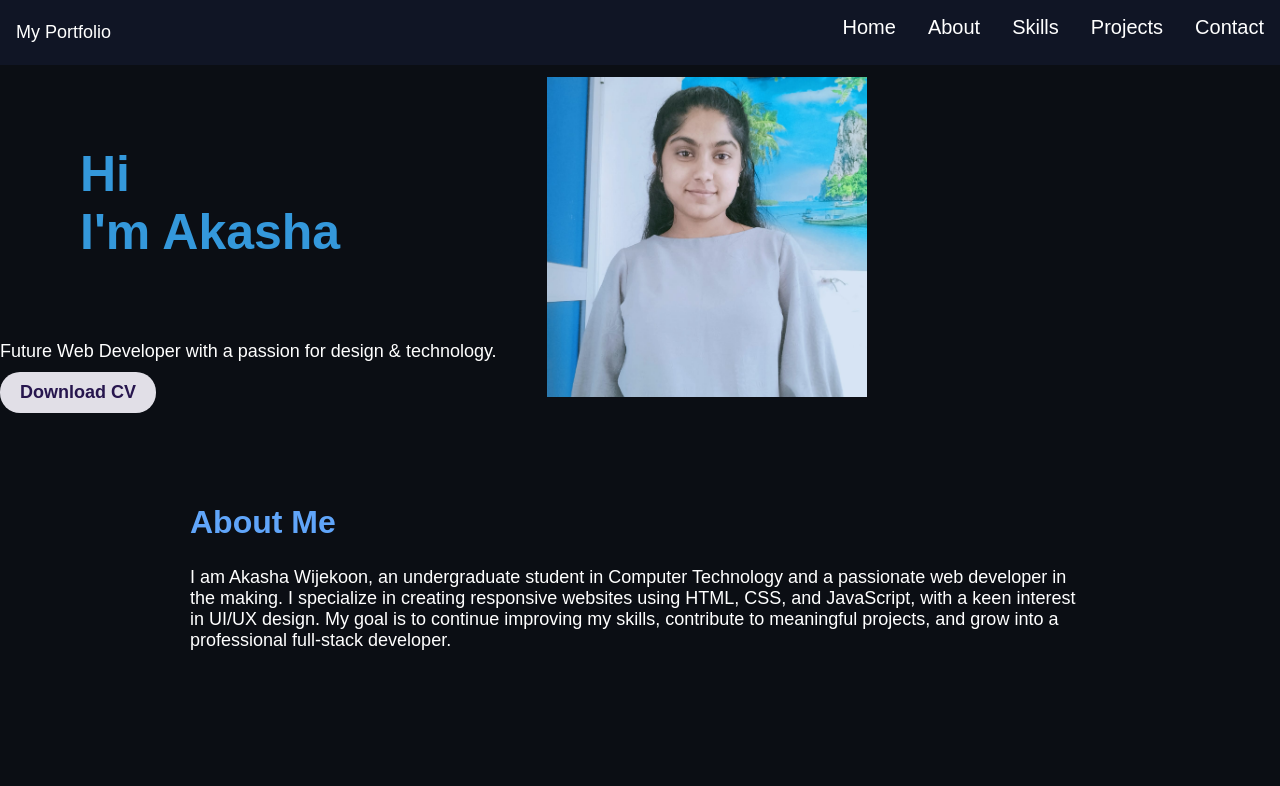
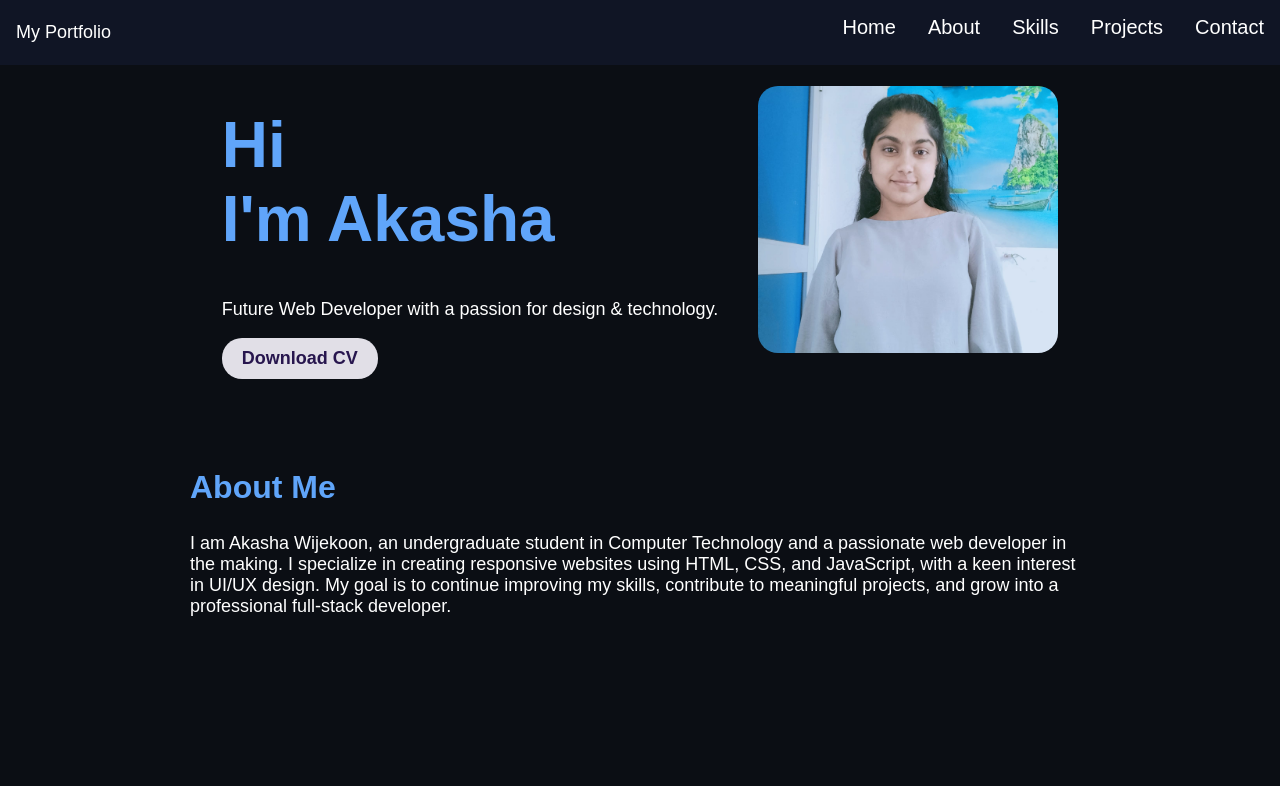
Before and after one commit to AkashaWijekoon/personal-portfolio, a plain HTML site: page index.html in a window 1280 px wide. Shown: the top 786 px of the page. Drawn offline with Linux system fonts and the light colour scheme.

Commit message:
add home section

```diff
--- a/index.html
+++ b/index.html
@@ -20,14 +20,14 @@
   </nav>
 
   <!-- Home -->
-  <div class="container" class="section">
-    <div class="text-section">
+  <div class="home-section">
+    <div class="home-text-section">
       <h1>Hi<br>I'm Akasha</h1>
       <p>Future Web Developer with a passion for design & technology.</p>
       <a href="#" class="btn">Download CV</a>
     </div>
 
-    <div class="image-section">
+    <div class="home-image-section">
       <img src="image\myphoto.jpg" alt="my image">
     </div>
   </div>
--- a/style.css
+++ b/style.css
@@ -32,15 +32,27 @@ nav {
   color: #60a5fa;
 }
 
+.home-section {
+
+  display: flex;
+  align-items: center;
+  justify-content: center;
+  gap: 40px;
+
+}
+.home-image-section img {
+      width: 300px;
+      height: auto;
+      border-radius: 20px;
+    }
 
 .section {
   padding: 4rem 2rem;
   max-width: 900px;
   margin: auto;
+  justify-content: center;
 
 }
-
-
     .container {
       display: flex;
       align-items: center;
@@ -54,7 +66,7 @@ nav {
     }
 
     .text-section p {
-      margin: 10px 0;
+      max-width: 400px;
     }
 
     .btn {
@@ -66,15 +78,6 @@ nav {
       font-weight: bold;
       display: inline-block;
     }
-
-    .image-section img {
-      width: 320px;
-      height: 320px;
-      object-fit: cover;
-      border-radius: 0;
-    }
-
-
 
 li{
   margin-bottom: 10px;
```
